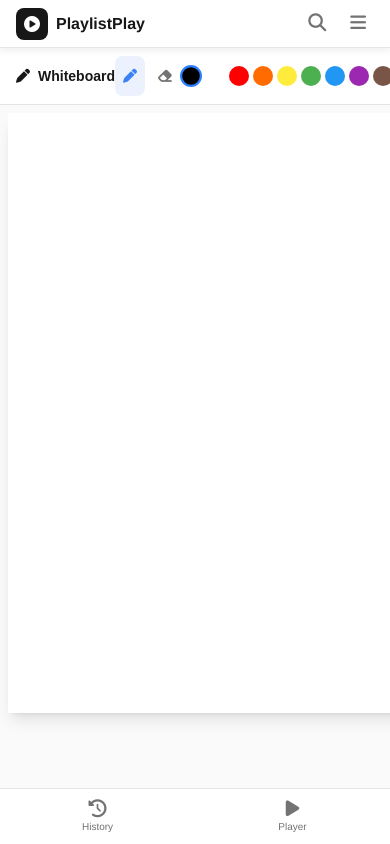
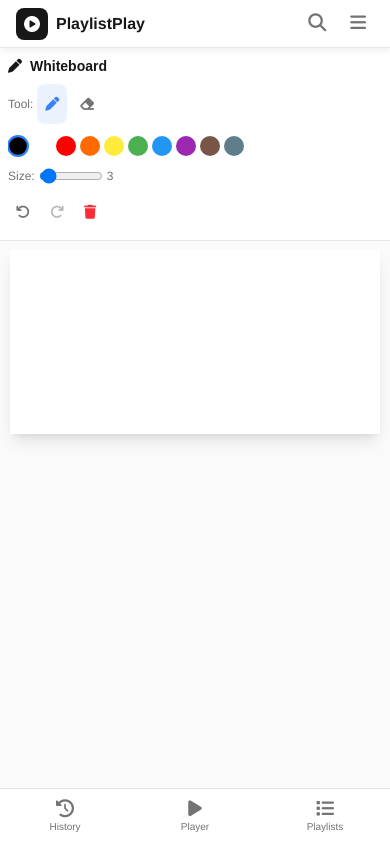
Before and after one commit to rgbailon/PlaylistTube, a React (Vite) app: page /whiteboard in a window 390 px wide. Built offline with nearby package versions, Linux system fonts and the light colour scheme.

Commit message:
Fix small screen layout - hide side panel, add slide-out playlist in bottom nav

```diff
--- a/src/components/Header.jsx
+++ b/src/components/Header.jsx
@@ -1,6 +1,7 @@
 import { useState } from 'react';
 import { Link, useLocation, useNavigate } from 'react-router-dom';
 import { useApp } from '../App';
+import LiveChat from './LiveChat';
 
 const themes = ['light', 'bold', 'dark', 'retro', 'cartoon', 'photo', 'forest', 'forest2', 'ocean', 'sunset', 'cyber', 'coffee', 'netflix'];
 
@@ -11,6 +12,8 @@ function Header() {
   const [themeDropdownOpen, setThemeDropdownOpen] = useState(false);
   const [mobileMenuOpen, setMobileMenuOpen] = useState(false);
   const [videoSearchQuery, setVideoSearchQuery] = useState('');
+  const [playlistPanelOpen, setPlaylistPanelOpen] = useState(false);
+  const [mobileTab, setMobileTab] = useState('playlist');
   const [searchModalOpen, setSearchModalOpen] = useState(false);
   const [searching, setSearching] = useState(false);
   const [searchError, setSearchError] = useState(null);
@@ -330,7 +333,71 @@ function Header() {
         <i className="fas fa-play text-lg"></i>
         <span className="text-[10px] mt-0.5">Player</span>
       </Link>
+      <button
+        onClick={() => setPlaylistPanelOpen(!playlistPanelOpen)}
+        className="flex flex-col items-center justify-center flex-1 h-full"
+        style={{ color: playlistPanelOpen ? 'var(--accent-color)' : 'var(--text-muted)' }}
+      >
+        <i className="fas fa-list text-lg"></i>
+        <span className="text-[10px] mt-0.5">Playlists</span>
+      </button>
     </nav>
+
+    {/* Mobile Playlist Panel Slide-in */}
+    <div className={`md:hidden fixed inset-y-0 right-0 w-[85%] z-40 flex flex-col transition-transform duration-300 overflow-hidden ${playlistPanelOpen ? 'translate-x-0' : 'translate-x-full'}`}
+      style={{ background: 'var(--bg-card)', borderLeft: '1px solid var(--border-color)', bottom: '56px', top: '48px' }}>
+      <div className="flex border-b" style={{ borderColor: 'var(--border-color)' }}>
+        <button onClick={() => setMobileTab('playlist')} className="flex-1 px-3 py-2 text-xs font-medium" style={{ color: mobileTab === 'playlist' ? 'var(--accent-color)' : 'var(--text-muted)', borderBottom: mobileTab === 'playlist' ? '2px solid var(--accent-color)' : '2px solid transparent' }}>
+          <i className="fas fa-list-ol mr-1"></i>Playlist
+        </button>
+        <button onClick={() => setMobileTab('chat')} className="flex-1 px-3 py-2 text-xs font-medium" style={{ color: mobileTab === 'chat' ? '#22c55e' : 'var(--text-muted)', borderBottom: mobileTab === 'chat' ? '2px solid #22c55e' : '2px solid transparent' }}>
+          <i className="fas fa-comments mr-1"></i>Live Chat
+        </button>
+        <button onClick={() => setPlaylistPanelOpen(false)} className="px-3 py-2" style={{ color: 'var(--text-muted)' }}>
+          <i className="fas fa-times"></i>
+        </button>
+      </div>
+      <div className="flex-1 overflow-y-auto p-2" style={{ background: 'var(--bg-main)' }}>
+        {mobileTab === 'playlist' ? (
+          currentPlaylist.length === 0 ? (
+            <p className="text-xs text-center py-4" style={{ color: 'var(--text-muted)' }}>
+              No videos in playlist
+            </p>
+          ) : (
+            currentPlaylist.map((video, index) => (
+              <div key={video.id || index} onClick={() => { setCurrentVideoIndex(index); setPlaylistPanelOpen(false); }} className="flex gap-2 p-2 cursor-pointer mb-1 rounded-lg" style={{ background: index === currentVideoIndex ? 'var(--bg-hover)' : 'transparent' }}>
+                <div className="relative w-20 h-12 rounded overflow-hidden flex-shrink-0">
+                  <img src={video.thumbnail || `https://img.youtube.com/vi/${video.id}/mqdefault.jpg`} alt={video.title} className="w-full h-full object-cover" />
+                  {index === currentVideoIndex && (
+                    <div className="absolute inset-0 flex items-center justify-center bg-black/50">
+                      <i className="fas fa-play text-white text-xs"></i>
+                    </div>
+                  )}
+                </div>
+                <div className="flex-1 min-w-0">
+                  <h4 className="text-xs line-clamp-2" style={{ color: 'var(--text-main)' }}>{video.title}</h4>
+                  <p className="text-[10px] truncate" style={{ color: 'var(--text-muted)' }}>{video.channelTitle || 'Unknown'}</p>
+                </div>
+              </div>
+            ))
+          )
+        ) : (
+          currentPlaylist[currentVideoIndex]?.id ? (
+            <LiveChat videoId={currentPlaylist[currentVideoIndex].id} />
+          ) : (
+            <p className="text-xs text-center py-4" style={{ color: 'var(--text-muted)' }}>
+              Play a video first to use live chat
+            </p>
+          )
+        )}
+      </div>
+    </div>
+    {playlistPanelOpen && (
+      <div
+        className="md:hidden fixed inset-0 z-30 bg-black/50"
+        onClick={() => setPlaylistPanelOpen(false)}
+      />
+    )}
 
     {/* Search Modal */}
     {searchModalOpen && (
--- a/src/pages/WhiteboardPage.jsx
+++ b/src/pages/WhiteboardPage.jsx
@@ -1,7 +1,8 @@
-import { useState, useRef, useEffect } from 'react';
+import { useState, useRef, useEffect, useCallback } from 'react';
 
 function WhiteboardPage() {
   const canvasRef = useRef(null);
+  const containerRef = useRef(null);
   const [isDrawing, setIsDrawing] = useState(false);
   const [tool, setTool] = useState('pen');
   const [color, setColor] = useState('#000000');
@@ -9,14 +10,31 @@ function WhiteboardPage() {
   const [lastPos, setLastPos] = useState({ x: 0, y: 0 });
   const [history, setHistory] = useState([]);
   const [historyIndex, setHistoryIndex] = useState(-1);
+  const [canvasSize, setCanvasSize] = useState({ width: 1200, height: 600 });
 
-  useEffect(() => {
+  const initCanvas = useCallback(() => {
     const canvas = canvasRef.current;
+    const container = containerRef.current;
+    if (!canvas || !container) return;
+
+    const rect = container.getBoundingClientRect();
+    const width = Math.min(rect.width - 20, 1200);
+    const height = width * 0.5;
+
+    canvas.width = width;
+    canvas.height = height;
+
     const ctx = canvas.getContext('2d');
     ctx.fillStyle = '#ffffff';
     ctx.fillRect(0, 0, canvas.width, canvas.height);
     saveState();
   }, []);
+
+  useEffect(() => {
+    initCanvas();
+    window.addEventListener('resize', initCanvas);
+    return () => window.removeEventListener('resize', initCanvas);
+  }, [initCanvas]);
 
   const saveState = () => {
     const canvas = canvasRef.current;
@@ -59,37 +77,52 @@ function WhiteboardPage() {
     saveState();
   };
 
-  const startDrawing = (e) => {
+  const getCoords = (e) => {
     const canvas = canvasRef.current;
     const rect = canvas.getBoundingClientRect();
-    const x = e.clientX - rect.left;
-    const y = e.clientY - rect.top;
-    setLastPos({ x, y });
+    const scaleX = canvas.width / rect.width;
+    const scaleY = canvas.height / rect.height;
+
+    if (e.touches && e.touches.length > 0) {
+      return {
+        x: (e.touches[0].clientX - rect.left) * scaleX,
+        y: (e.touches[0].clientY - rect.top) * scaleY
+      };
+    }
+    return {
+      x: (e.clientX - rect.left) * scaleX,
+      y: (e.clientY - rect.top) * scaleY
+    };
+  };
+
+  const startDrawing = (e) => {
+    e.preventDefault();
+    const coords = getCoords(e);
+    setLastPos(coords);
     setIsDrawing(true);
   };
 
   const draw = (e) => {
     if (!isDrawing) return;
+    e.preventDefault();
 
     const canvas = canvasRef.current;
     const ctx = canvas.getContext('2d');
-    const rect = canvas.getBoundingClientRect();
-    const x = e.clientX - rect.left;
-    const y = e.clientY - rect.top;
+    const coords = getCoords(e);
 
     ctx.beginPath();
     ctx.moveTo(lastPos.x, lastPos.y);
-    ctx.lineTo(x, y);
+    ctx.lineTo(coords.x, coords.y);
     ctx.strokeStyle = color;
     ctx.lineWidth = brushSize;
     ctx.lineCap = 'round';
     ctx.lineJoin = 'round';
     ctx.stroke();
 
-    setLastPos({ x, y });
+    setLastPos(coords);
   };
 
-  const stopDrawing = () => {
+  const stopDrawing = (e) => {
     if (isDrawing) {
       setIsDrawing(false);
       saveState();
@@ -109,14 +142,16 @@ function WhiteboardPage() {
   return (
     <div className="h-[calc(100vh-48px)] flex flex-col" style={{ background: 'var(--bg-main)' }}>
       <div
-        className="flex items-center justify-between px-4 py-2"
+        className="flex flex-col sm:flex-row sm:items-center justify-between px-2 sm:px-4 py-2 gap-2 overflow-x-auto"
         style={{ background: 'var(--bg-card)', borderBottom: '1px solid var(--border-color)' }}
       >
-        <h2 className="text-sm font-semibold flex items-center gap-2" style={{ color: 'var(--text-main)' }}>
+        <h2 className="text-sm font-semibold flex items-center gap-2 whitespace-nowrap" style={{ color: 'var(--text-main)' }}>
           <i className="fas fa-pen" style={{ color: 'var(--accent-color)' }}></i>
           Whiteboard
         </h2>
-        <div className="flex items-center gap-1">
+
+        <div className="flex items-center gap-1 sm:gap-2">
+          <span className="text-xs whitespace-nowrap" style={{ color: 'var(--text-muted)' }}>Tool:</span>
           {tools.map((t) => (
             <button
               key={t.id}
@@ -136,7 +171,7 @@ function WhiteboardPage() {
           ))}
         </div>
 
-        <div className="flex items-center gap-1">
+        <div className="flex items-center gap-1 overflow-x-auto py-1">
           {colors.map((c) => (
             <button
               key={c}
@@ -144,13 +179,13 @@ function WhiteboardPage() {
                 setColor(c);
                 setTool('pen');
               }}
-              className={`w-5 h-5 rounded-full border-2 transition ${color === c ? 'border-blue-500 scale-110' : 'border-transparent'}`}
+              className={`w-5 h-5 sm:w-6 sm:h-6 rounded-full border-2 flex-shrink-0 transition ${color === c ? 'border-blue-500 scale-110' : 'border-transparent'}`}
               style={{ background: c }}
             />
           ))}
         </div>
 
-        <div className="flex items-center gap-2">
+        <div className="flex items-center gap-1 sm:gap-2 whitespace-nowrap">
           <span className="text-xs" style={{ color: 'var(--text-muted)' }}>Size:</span>
           <input
             type="range"
@@ -158,8 +193,9 @@ function WhiteboardPage() {
             max="50"
             value={brushSize}
             onChange={(e) => setBrushSize(parseInt(e.target.value))}
-            className="w-16"
+            className="w-16 sm:w-20"
           />
+          <span className="text-xs w-5" style={{ color: 'var(--text-muted)' }}>{brushSize}</span>
         </div>
 
         <div className="flex items-center gap-1">
@@ -191,8 +227,8 @@ function WhiteboardPage() {
         </div>
       </div>
 
-      <div className="flex-1 overflow-auto p-2">
-        <div className="bg-white rounded-lg shadow-lg mx-auto" style={{ width: 'fit-content' }}>
+      <div className="flex-1 overflow-auto p-2" ref={containerRef}>
+        <div className="bg-white rounded-lg shadow-lg mx-auto" style={{ width: 'fit-content', maxWidth: '100%' }}>
           <canvas
             ref={canvasRef}
             width={1200}
@@ -201,8 +237,10 @@ function WhiteboardPage() {
             onMouseMove={draw}
             onMouseUp={stopDrawing}
             onMouseLeave={stopDrawing}
-            className="cursor-crosshair"
-            style={{ touchAction: 'none' }}
+            onTouchStart={startDrawing}
+            onTouchMove={draw}
+            onTouchEnd={stopDrawing}
+            className="cursor-crosshair touch-none"
           />
         </div>
       </div>
```
Also changed, not shown: src/pages/PlayerPage.jsx (+1 -49 lines).
